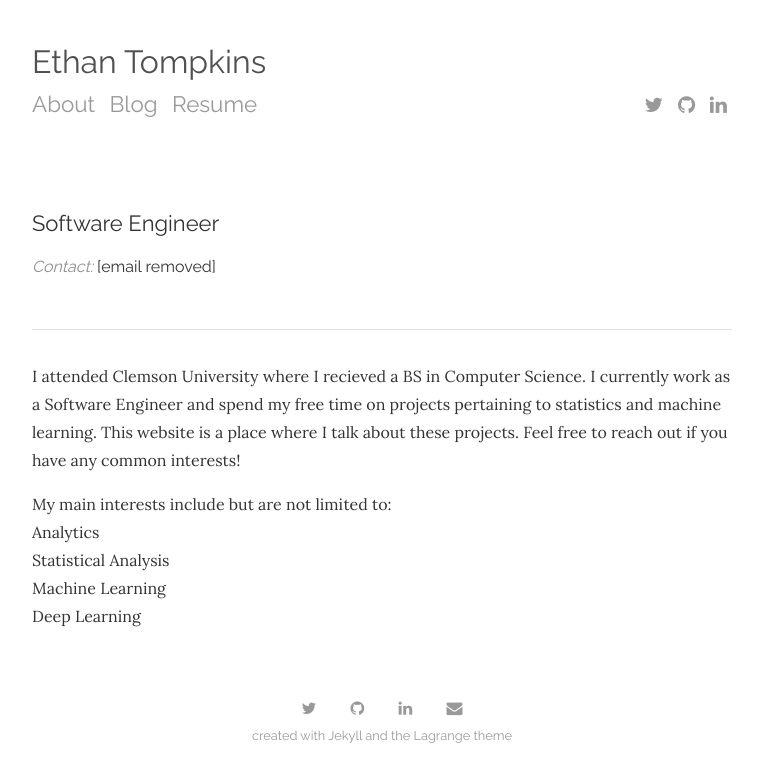
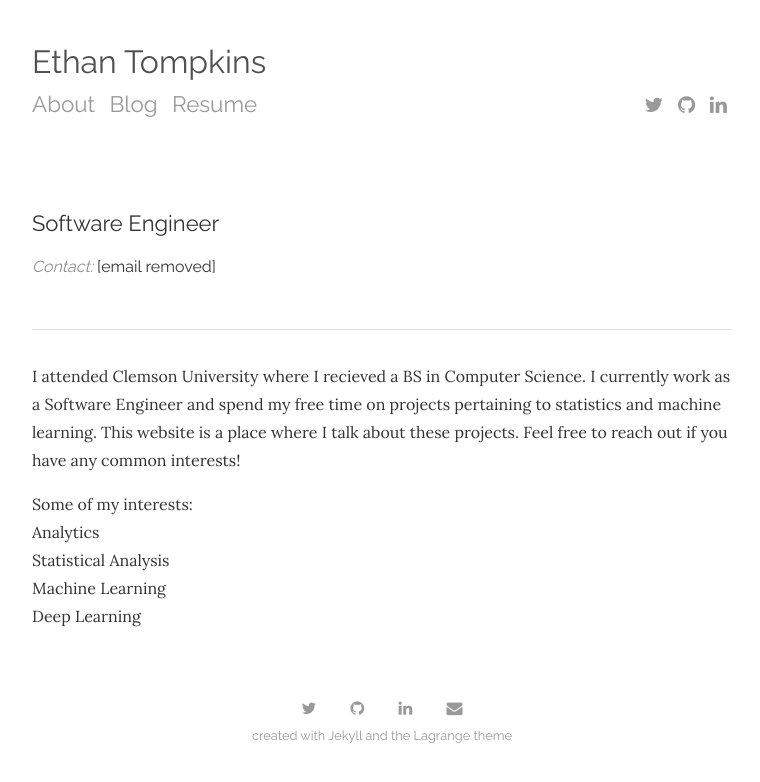
Before and after one commit to ethantompkins/ethantompkins.github.io, a Jekyll site: the page built from index.html, in a window 1280 px wide. Shown: the top 782 px of the page, without its empty margins (258-1018 px from the left). Built offline with Jekyll 4.4.1, drawn with Linux system fonts in a browser that asks for light colours; nearby versions of some CDN libraries; the list of posts is cut into pages by our own code.

Commit message:
Updated about me

```diff
--- a/index.html
+++ b/index.html
@@ -22,7 +22,7 @@ title: About
     Feel free to reach out if you have any common interests!
 </p>
 <p>
-    My main interests include but are not limited to:
+    Some of my interests:
     <br> Analytics
     <br> Statistical Analysis
     <br> Machine Learning
```
